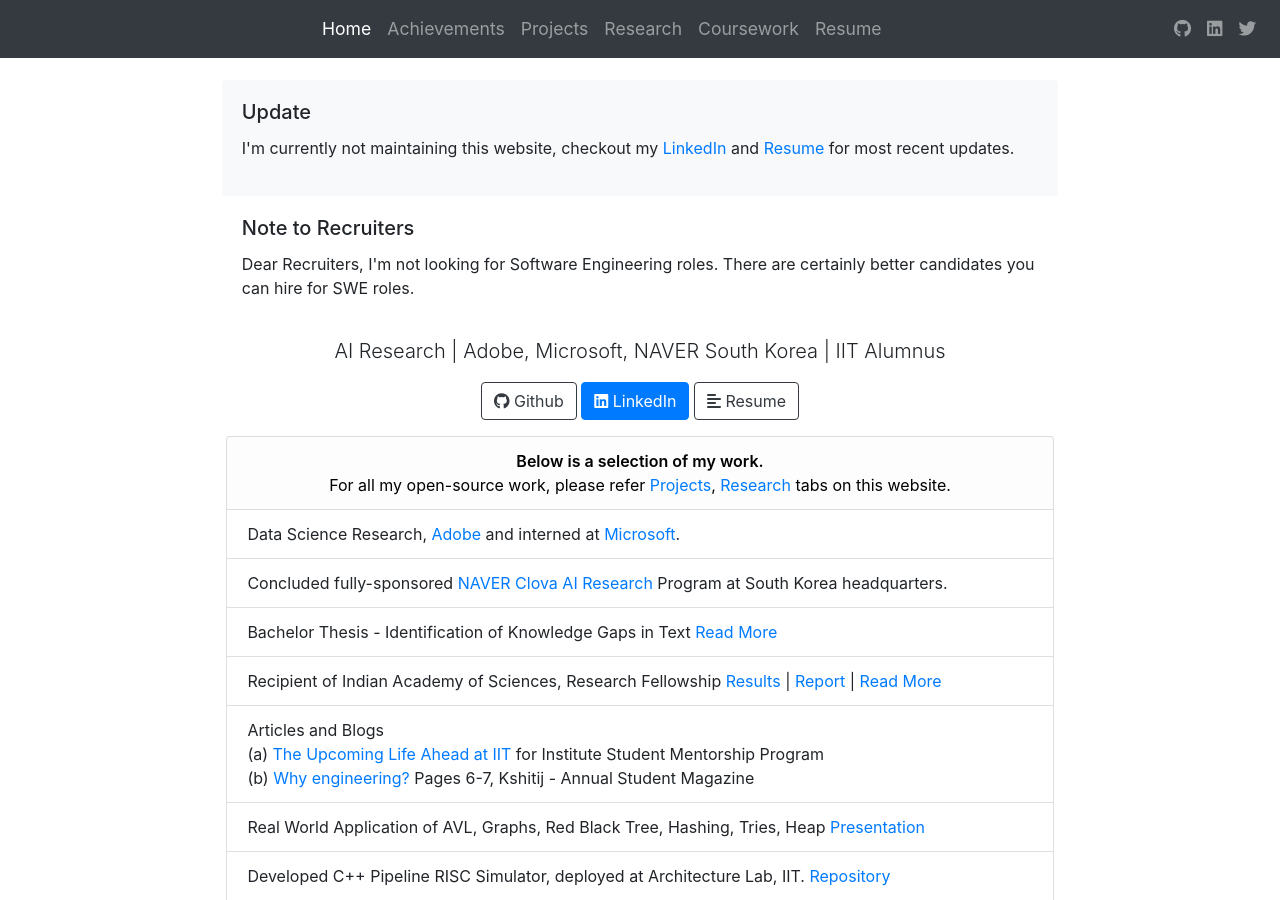
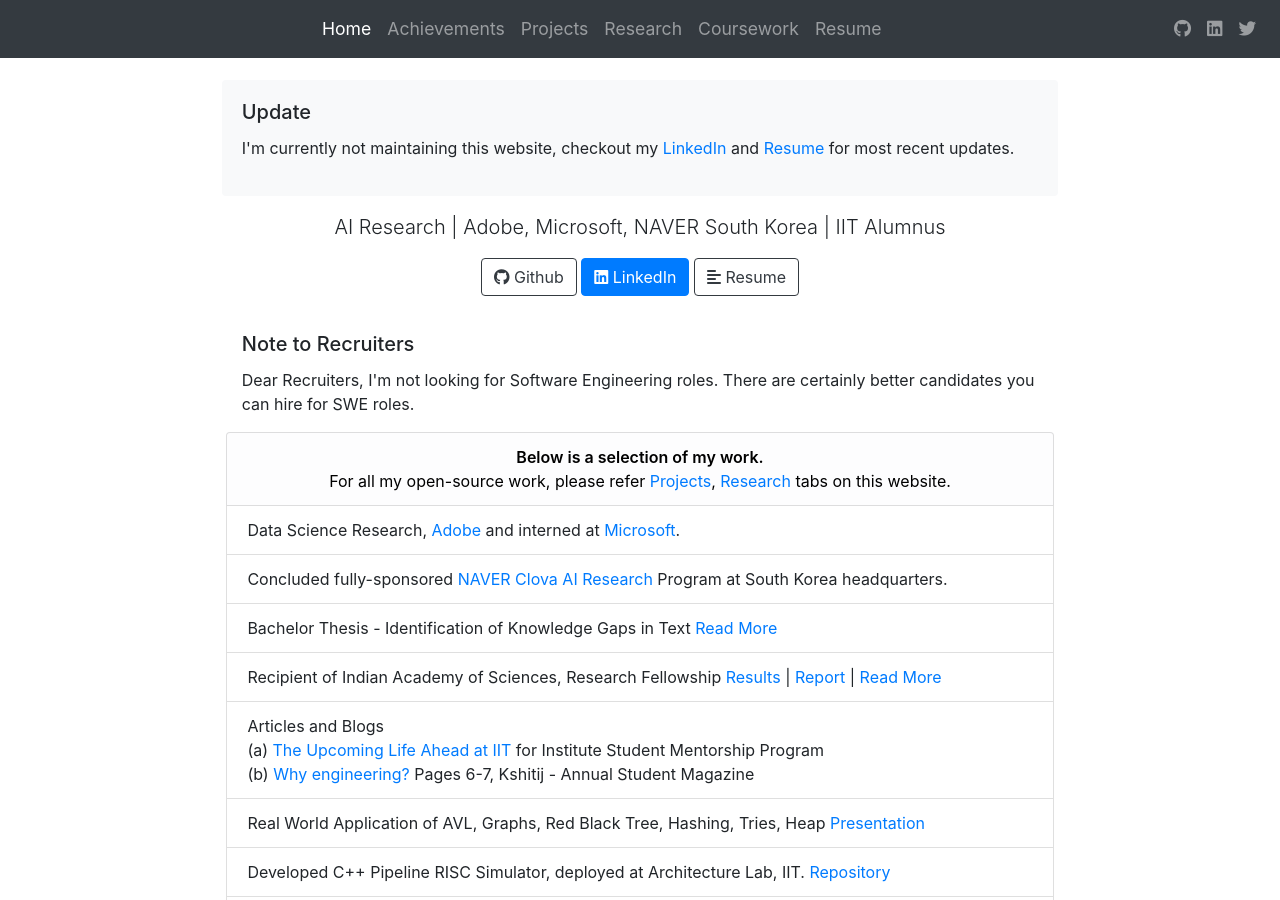
Before and after one commit to thenamangoyal/thenamangoyal.github.io, a Jekyll site: the page built from index.html, in a window 1280 px wide and 900 px high. Built offline with Jekyll 4.4.1, drawn with Linux system fonts in a browser that asks for light colours; nearby versions of some CDN libraries.

Commit message:
Notes up and down

```diff
--- a/index.html
+++ b/index.html
@@ -11,25 +11,10 @@ layout: bootstrap
         <div class="container-fluid">
             <div class="row justify-content-center">
                 <div class="col-12 col-lg-10">
-                    <div class="card w-100 bg-light p-0 m-0">
+                    <div class="card w-100 bg-light p-0 m-0 mb-3">
                         <div class="card-body">
                             <h5 class="card-title">Update</h5>
                             <blockquote>I'm currently not maintaining this website, checkout my  <a target="_blank" href="https://www.linkedin.com/in/goyal-naman/">LinkedIn</a> and <a target="_blank" href="https://bit.ly/namangoyal">Resume</a> for most recent updates.</blockquote>
-                        </div>
-                    </div>
-                </div>
-            </div>
-        </div>
-
-        <div class="container-fluid">
-            <div class="row justify-content-center">
-                <div class="col-12 col-lg-10">
-                    <div class="card w-100 p-0 m-0">
-                        <div class="card-body">
-                            <h5 class="card-title">Note to Recruiters</h5>
-                            <blockquote>
-                                Dear Recruiters, I'm not looking for Software Engineering roles. There are certainly better candidates you can hire for SWE roles.
-                            </blockquote>
                         </div>
                     </div>
                 </div>
@@ -70,10 +55,26 @@ layout: bootstrap
                  <a href="mailto:namangoyal1001@gmail.com"><i class="far fa-envelope"></i> &nbsp;namangoyal1001@gmail.com</a>
             </p> -->
 
+
+        <div class="container-fluid">
+            <div class="row justify-content-center">
+                <div class="col-12 col-lg-10">
+                    <div class="card w-100 p-0 m-0">
+                        <div class="card-body pb-0 mb-0">
+                            <h5 class="card-title">Note to Recruiters</h5>
+                            <blockquote class="pb-0 mb-0">
+                                Dear Recruiters, I'm not looking for Software Engineering roles. There are certainly better candidates you can hire for SWE roles.
+                            </blockquote>
+                        </div>
+                    </div>
+                </div>
+            </div>
+        </div>
+
     </div>
 </section>
-<section class="jumbotron d-flex justify-content-center" style="padding-top: 0rem; padding-bottom: 1rem; ">
-    <ul class="list-group">
+<section class="jumbotron d-flex justify-content-center pt-0 mt-0" style="padding-bottom: 1rem; ">
+    <ul class="list-group pt-0 mt-0">
         <li class="list-group-item list-group-item-light text-center" style="color:black">
 
             <div style="font-weight: 600"> Below is a selection of my work.</div>
```
